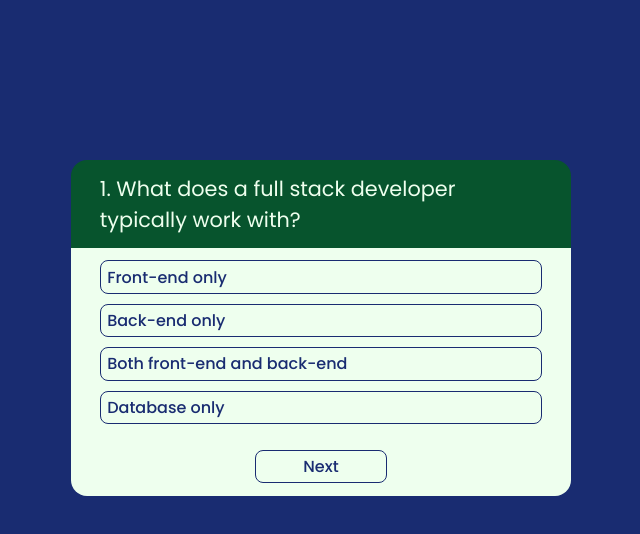
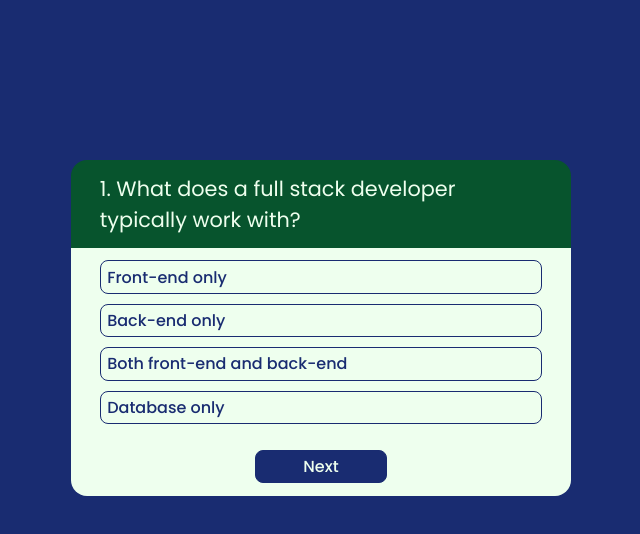
Before and after one commit to Sundareeshwaran/quiz-js, a plain HTML site: page index.html in a window 1280 px wide. In both pictures the pointer is over the button "Next". Shown: the whole page, without its empty margins (319-959 px from the left). Drawn offline with Linux system fonts and the light colour scheme.

Commit message:
Update style.css

```diff
--- a/style.css
+++ b/style.css
@@ -76,7 +76,7 @@ body {
   transition: all 0.3s ease-in-out;
 }
 
-.quiz-card .options .next-btn button:active {
+.quiz-card .options .next-btn button:hover {
   background: var(--main-color);
   color: var(--body-color);
 }
```
